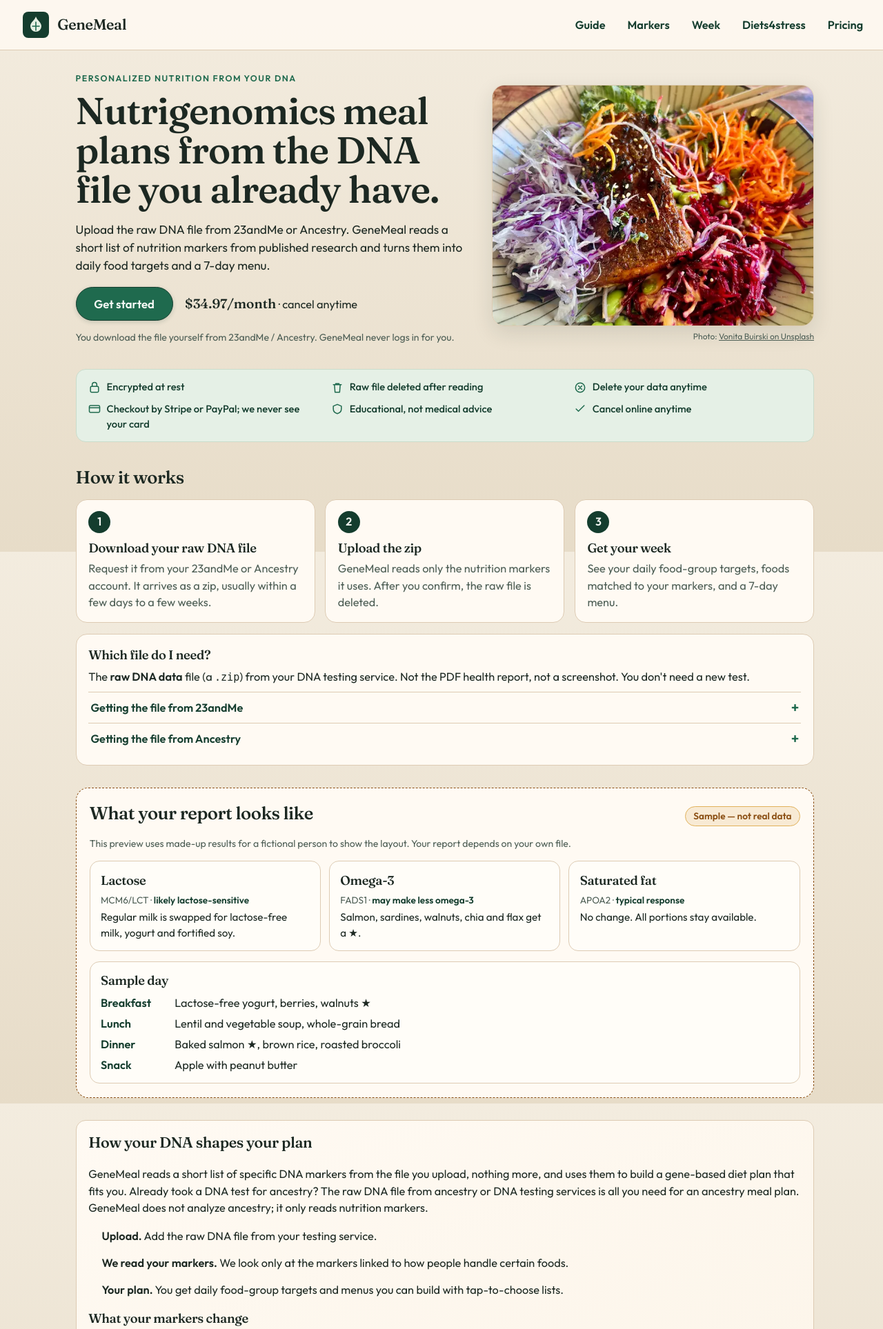
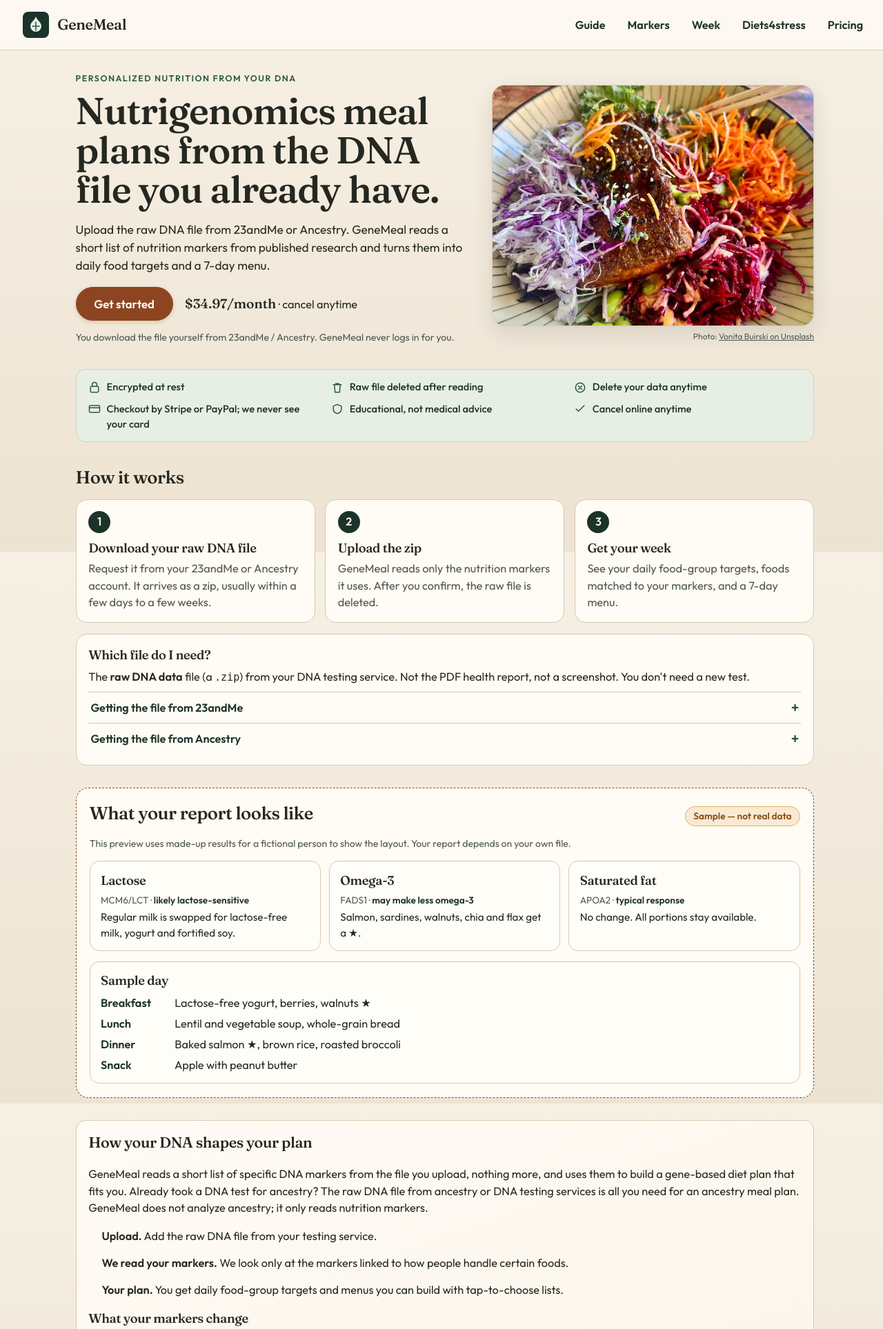
Before and after one commit to michaelkindling9970-wq/genemeal, a Flask app: page / in a window 1280 px wide. Shown: the top 1927 px of the page at 69% size. Run offline with Flask 3, Linux system fonts and the light colour scheme; data comes from the database, SQL or seed files in the repository; data that the repository does not hold is empty; some libraries are stand-ins or nearby versions.

Commit message:
Warm palette: olive greens, lighter cream wash, burnt-clay Get started, stronger field borders and focus ring

```diff
--- a/static/style.css
+++ b/static/style.css
@@ -1,18 +1,23 @@
 :root {
-  --paper: #f3ecdf;
-  --paper-2: #e7dcc8;
-  --card: #fffaf3;
-  --ink: #1c2822;
-  --muted: #4d5e55;
-  --line: #ddcbb3;
-  --green: #1f6a4e;
-  --green-deep: #143d2e;
-  --leaf: #e5f0e6;
+  --paper: #f6f0e4;
+  --paper-2: #ede3d2;
+  --card: #fffbf5;
+  --ink: #252821;
+  --muted: #4f5851;
+  --line: #d7c8b2;
+  --field-line: #9a7b5a;
+  --green: #2d5a43;
+  --green-deep: #1b3328;
+  --leaf: #e7efe4;
+  --cta: #8c4520;
+  --cta-hover: #74391a;
+  --cta-ink: #fffbf5;
+  --focus: #8f5a14;
   --amber: #8a4e12;
   --amber-wash: #f8ead4;
   --bad: #8d2f2f;
   --bad-wash: #f8e4e0;
-  --shadow: 0 1px 0 rgba(28, 40, 34, 0.04);
+  --shadow: 0 1px 0 rgba(37, 40, 33, 0.04);
   color-scheme: light;
 }
 
@@ -52,7 +57,7 @@ code { font-size: 0.92em; }
   gap: 1rem;
   padding: 1rem 1.25rem 1rem 2rem;
   border-bottom: 1px solid var(--line);
-  background: rgba(255, 250, 243, 0.8);
+  background: rgba(255, 251, 245, 0.8);
   position: sticky;
   top: 0;
   z-index: 2;
@@ -105,7 +110,7 @@ input[type="email"] {
   width: min(100%, 24rem);
   padding: 0.65rem 0.7rem;
   border-radius: 10px;
-  border: 1px solid var(--line);
+  border: 1px solid var(--field-line);
   background: #fff;
 }
 button, .button {
@@ -126,13 +131,13 @@ button, .button {
 }
 button.secondary { background: transparent; color: var(--green-deep); }
 button.danger { background: var(--bad); border-color: var(--bad); }
-button:focus-visible, a:focus-visible, input:focus-visible { outline: 3px solid #e1b15a; outline-offset: 2px; }
+button:focus-visible, a:focus-visible, input:focus-visible { outline: 3px solid var(--focus); outline-offset: 2px; }
 
 .drop {
   display: grid;
   gap: 0.2rem;
   padding: 1rem;
-  border: 1.5px dashed #b7a48a;
+  border: 1.5px dashed var(--field-line);
   border-radius: 14px;
   background: #fbf6ee;
   cursor: pointer;
@@ -152,7 +157,7 @@ button:focus-visible, a:focus-visible, input:focus-visible { outline: 3px solid
   white-space: nowrap;
   border: 0;
 }
-.drop:focus-within { outline: 3px solid #e1b15a; outline-offset: 2px; }
+.drop:focus-within { outline: 3px solid var(--focus); outline-offset: 2px; }
 
 .pricing {
   background: var(--leaf);
@@ -267,7 +272,7 @@ footer p { max-width: 48rem; }
 .tab-bar .tab.active {
   background: var(--green-deep);
   border-color: var(--green-deep);
-  color: #fffaf3;
+  color: #fffbf5;
 }
 .tab-panel.hidden { display: none; }
 .table-wrap { overflow-x: auto; }
@@ -309,7 +314,7 @@ footer p { max-width: 48rem; }
   appearance: none; -webkit-appearance: none; width: 100%; min-height: 44px;
   padding: 0.55rem 2rem 0.55rem 0.75rem; font: inherit; font-size: 1rem; color: var(--ink);
   background: var(--card) linear-gradient(45deg, transparent 50%, var(--green) 50%) no-repeat right 1rem center / 6px 6px;
-  border: 1px solid var(--line); border-radius: 10px;
+  border: 1px solid var(--field-line); border-radius: 10px;
 }
 .pulse-select:focus-visible { outline: 3px solid var(--green); outline-offset: 2px; }
 .pulse-select.chosen { border-color: var(--green); background-color: var(--leaf); }
@@ -330,7 +335,7 @@ footer p { max-width: 48rem; }
   position: relative; width: 100%; min-height: 48px; padding: 0.75rem 1.25rem;
   font: inherit; font-weight: 600; letter-spacing: 0.01em; border-radius: 999px; cursor: pointer;
   border: 1px solid var(--green-deep); background: var(--green); color: #fff;
-  box-shadow: 0 1px 2px rgba(20, 61, 46, 0.18); transition: transform 0.15s ease, opacity 0.15s ease;
+  box-shadow: 0 1px 2px rgba(27, 51, 40, 0.18); transition: transform 0.15s ease, opacity 0.15s ease;
 }
 .pay-buttons #pay-card { background: var(--card); color: var(--green-deep); }
 .pay-buttons button:hover:not(:disabled) { transform: translateY(-1px); }
@@ -364,6 +369,7 @@ button::after, .button::after {
 }
 button:not(:disabled):is(:hover, :focus-visible)::after, .button:is(:hover, :focus-visible)::after { animation: gm-pulse 2.4s ease-out infinite; }
 input[type="email"], input[type="number"], input[type="file"] { min-height: 44px; border-radius: 10px; }
+input[type="number"] { font: inherit; padding: 0.55rem 0.7rem; border: 1px solid var(--field-line); background: #fff; }
 .toggles .check:has(input:checked) { color: var(--green-deep); }
 input[type="checkbox"] { accent-color: var(--green); width: 1.1rem; height: 1.1rem; }
 nav a { border-radius: 999px; padding: 0.2rem 0.55rem; transition: opacity 0.15s ease; }
@@ -387,12 +393,12 @@ img { max-width: 100%; height: auto; }
 
 .skip-link {
   position: absolute; left: 1rem; top: -4rem; z-index: 10;
-  background: var(--green-deep); color: #fffaf3; padding: 0.6rem 1rem; border-radius: 999px;
+  background: var(--green-deep); color: #fffbf5; padding: 0.6rem 1rem; border-radius: 999px;
   font-weight: 600; text-decoration: none;
 }
 .skip-link:focus { top: 0.75rem; }
 main.wrap:focus { outline: none; }
-summary:focus-visible, select:focus-visible, textarea:focus-visible { outline: 3px solid #e1b15a; outline-offset: 2px; }
+summary:focus-visible, select:focus-visible, textarea:focus-visible { outline: 3px solid var(--focus); outline-offset: 2px; }
 
 /* Header nav: wraps instead of overflowing. No JS. */
 .top { flex-wrap: wrap; }
@@ -426,11 +432,17 @@ summary:focus-visible, select:focus-visible, textarea:focus-visible { outline: 3
 .hero h1 { font-size: clamp(2.1rem, 4.6vw, 3.4rem); max-width: 16ch; }
 .hero .lede { max-width: 36rem; }
 .hero-cta { display: flex; flex-wrap: wrap; align-items: center; gap: 0.75rem 1.1rem; margin: 1.1rem 0 0.6rem; }
-.button.primary { min-height: 48px; padding: 0.7rem 1.6rem; font-size: 1.05rem; box-shadow: 0 2px 6px rgba(20, 61, 46, 0.18); }
+.button.primary {
+  min-height: 48px; padding: 0.7rem 1.6rem; font-size: 1.05rem;
+  background: var(--cta); border-color: var(--cta); color: var(--cta-ink);
+  box-shadow: 0 2px 6px rgba(140, 69, 32, 0.22);
+}
+.button.primary:hover, .button.primary:active { background: var(--cta-hover); border-color: var(--cta-hover); }
+.button.primary::after { box-shadow: 0 0 0 3px var(--cta); }
 .hero-price { color: var(--ink); }
 .hero-price strong { font-family: Fraunces, Georgia, serif; font-size: 1.2rem; font-weight: 560; }
 .hero-photo { margin: 0; }
-.hero-photo img { display: block; width: 100%; aspect-ratio: 4 / 3; object-fit: cover; border-radius: 18px; border: 1px solid var(--line); box-shadow: 0 10px 30px rgba(28, 40, 34, 0.12); }
+.hero-photo img { display: block; width: 100%; aspect-ratio: 4 / 3; object-fit: cover; border-radius: 18px; border: 1px solid var(--line); box-shadow: 0 10px 30px rgba(37, 40, 33, 0.12); }
 .hero-photo figcaption { margin-top: 0.35rem; font-size: 0.75rem; color: var(--muted); text-align: right; }
 .hero-photo figcaption a { color: var(--muted); }
 @media (max-width: 800px) {
@@ -443,7 +455,7 @@ summary:focus-visible, select:focus-visible, textarea:focus-visible { outline: 3
 .trust-strip {
   list-style: none; margin: 0 0 1.5rem; padding: 0.9rem 1rem;
   display: grid; grid-template-columns: repeat(3, minmax(0, 1fr)); gap: 0.6rem 1.25rem;
-  background: var(--leaf); border: 1px solid #c9dccb; border-radius: 14px;
+  background: var(--leaf); border: 1px solid #c8d6c3; border-radius: 14px;
 }
 .trust-strip li { display: flex; align-items: flex-start; gap: 0.5rem; font-size: 0.92rem; font-weight: 500; color: var(--green-deep); }
 .trust-strip svg { flex: none; width: 20px; height: 20px; margin-top: 0.1rem; fill: none; stroke: var(--green); stroke-width: 1.8; stroke-linecap: round; stroke-linejoin: round; }
--- a/templates/base.html
+++ b/templates/base.html
@@ -37,9 +37,9 @@
   <header class="top">
     <a class="brand" href="{{ url_for('home') }}">
       <svg viewBox="0 0 40 40" aria-hidden="true" class="mark">
-        <rect x="1" y="1" width="38" height="38" rx="8" fill="#143d2e"/>
-        <path d="M20 8c-2 6-8 8-8 14a8 8 0 0 0 16 0c0-6-6-8-8-14z" fill="#e7f0e4"/>
-        <path d="M20 16v12M15 22h10" stroke="#1f6a4e" stroke-width="1.6" stroke-linecap="round"/>
+        <rect x="1" y="1" width="38" height="38" rx="8" fill="#1b3328"/>
+        <path d="M20 8c-2 6-8 8-8 14a8 8 0 0 0 16 0c0-6-6-8-8-14z" fill="#e7efe4"/>
+        <path d="M20 16v12M15 22h10" stroke="#2d5a43" stroke-width="1.6" stroke-linecap="round"/>
       </svg>
       <span class="word">GeneMeal</span>
     </a>
```
Also changed, not shown: tests/test_design_refresh.py (+11 -0 lines).
